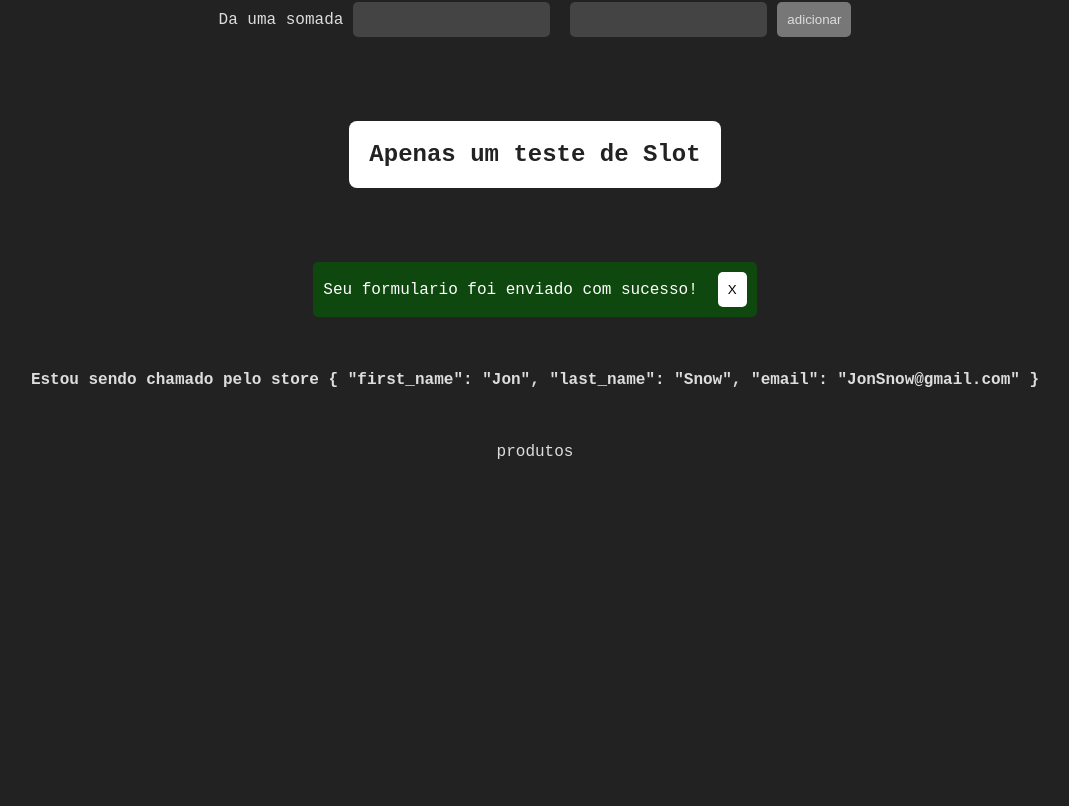
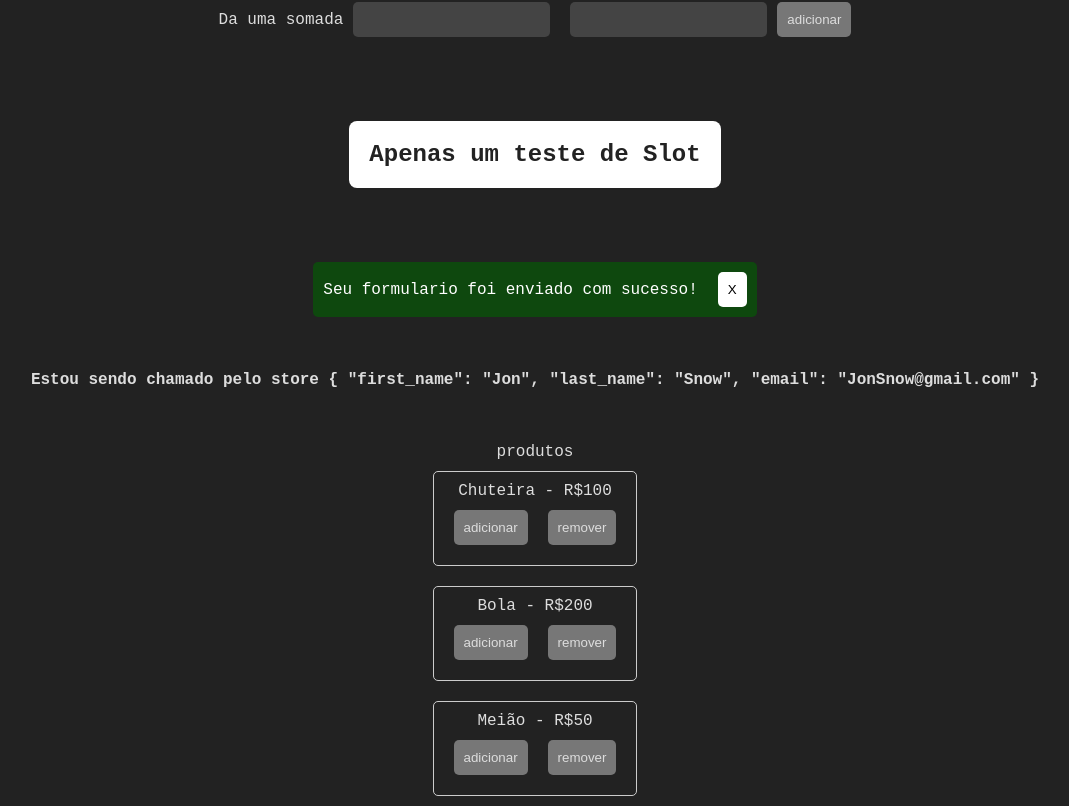
Before and after one commit to okborges/Intro, a Vue app: page / in a window 1280 px wide. Shown: the part 707-1513 px from the top of the page, without its empty margins (105-1174 px from the left). Before the commit the page ends 1168 px from the top, so only its background shows below. Built offline with nearby package versions, Linux system fonts and the light colour scheme.

Commit message:
mutations

```diff
--- a/src/components/Products/AppProduct.vue
+++ b/src/components/Products/AppProduct.vue
@@ -0,0 +1,35 @@
+<script setup>
+import { useStore } from 'vuex'
+const props = defineProps({
+  product: Object
+})
+
+const store = useStore()
+
+function addProduct() {
+  store.commit('addProduct', props.product)
+}
+function removeProduct() {
+  store.commit('removeProduct', props.product.id)
+}
+</script>
+
+<template>
+  <div>
+    {{ product.name }} - R${{ product.price }} <br />
+    <button @click="addProduct">adicionar</button>
+    <button @click="removeProduct">remover</button>
+  </div>
+</template>
+
+<style lang="scss" scoped>
+div {
+  border: 1px solid #ccc;
+  padding: 10px;
+  margin: 10px;
+  border-radius: 5px;
+  button {
+    margin: 10px 10px;
+  }
+}
+</style>
--- a/src/components/Products/AppProducts.vue
+++ b/src/components/Products/AppProducts.vue
@@ -1,7 +1,17 @@
+<script setup>
+import { computed } from 'vue'
+import { useStore } from 'vuex'
+
+import AppProduct from './AppProduct.vue'
+
+const store = useStore()
+const products = computed(() => store.state.products)
+console.log(products.value)
+</script>
+
 <template>
   <div>produtos</div>
+  <AppProduct v-for="product in products" :key="product.id" :product="product" />
 </template>
 
-<script setup></script>
-
 <style lang="scss" scoped></style>
--- a/src/components/TheSoma.vue
+++ b/src/components/TheSoma.vue
@@ -3,27 +3,24 @@
     <label for="">Da uma somada</label>
     <input type="number" v-model="valorUm" />
     <input type="number" v-model="valorDois" />
-    <button @click="adicionar()">adicionar</button>
+    <button @click="adicionar">adicionar</button>
     <ul>
-      <li v-for="(resultado, index) in lista" :key="resultado.index">
-        <p>{{ soma[index] }}</p>
+      <li v-for="(resultado, index) in lista" :key="index">
+        <p>{{ resultado.soma }}</p>
       </li>
     </ul>
   </div>
 </template>
 
 <script setup>
-import { computed, reactive } from 'vue'
-let valorUm = ''
-let valorDois = ''
-const lista = reactive([])
-
-const soma = computed(() => {
-  return lista.map((item) => item.valorUm + item.valorDois)
-})
+import { ref } from 'vue'
+let valorUm = ref('')
+let valorDois = ref('')
+const lista = ref([])
 
 function adicionar() {
-  lista.push({ valorUm, valorDois })
+  const soma = parseInt(valorUm.value) + parseInt(valorDois.value)
+  lista.value.push({ valorUm: valorUm.value, valorDois: valorDois.value, soma })
 }
 </script>
 
--- a/src/main.js
+++ b/src/main.js
@@ -1,4 +1,5 @@
 import { createApp } from 'vue'
+
 import App from './App.vue'
 import router from './router'
 import store from './store'
--- a/src/store/index.js
+++ b/src/store/index.js
@@ -6,7 +6,6 @@ export default createStore({
       first_name: 'Jon',
       last_name: 'Snow',
       email: 'JonSnow@gmail.com'
-    }
     },
     products: [
       {
@@ -24,5 +23,17 @@ export default createStore({
         name: 'Meião',
         price: 50
       }
-  ]
+    ],
+    cart: []
+  },
+  mutations: {
+    addProduct(state, data) {
+      state.cart.push(data)
+    },
+
+    removeProduct(state, id) {
+      const idx = state.cart.findIndex((o) => o.id === id)
+      state.cart.splice(idx, 1)
+    }
+  }
 })
```
Lines whose indentation alone changed are shown as unchanged.
